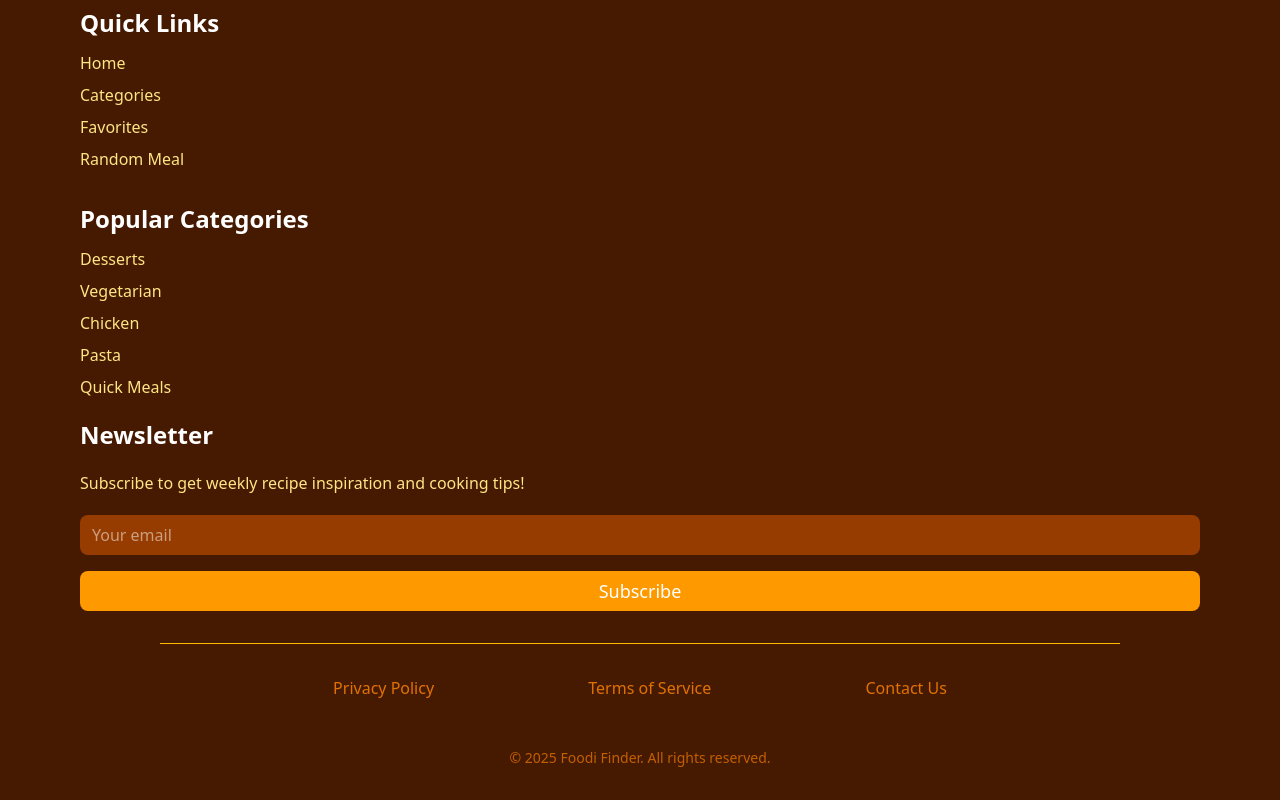
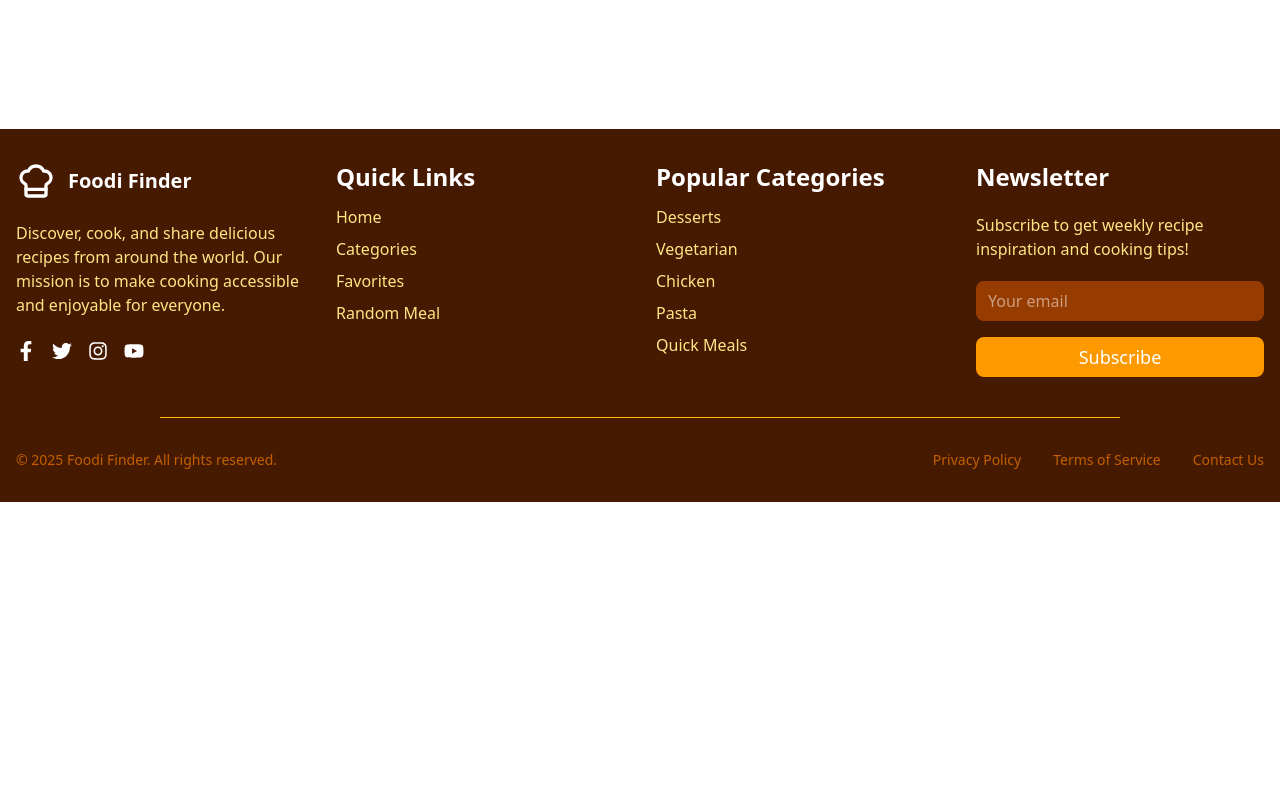
Before and after one commit to Kirubel-Te/Online-cuisine, a React (Vite) app: page / in a window 1280 px wide. Shown: the part 298-1098 px from the top of the page. After the commit the page ends 800 px from the top, so only its background shows below. Built offline with nearby package versions, Linux system fonts and the light colour scheme.

Commit message:
footer desktop design added

```diff
--- a/src/components/Footer.jsx
+++ b/src/components/Footer.jsx
@@ -5,15 +5,15 @@ import { FaFacebookF, FaTwitter, FaInstagram, FaYoutube } from 'react-icons/fa'
 const Footer = () => {
   return (
     <footer className="bg-amber-950 text-white py-8 mt-auto">
-      <div className="max-w-6xl mx-auto px-4">
-        <div className="flex flex-col gap-8">
+      <div className=" mx-auto px-4 md:grid md:grid-cols-4 md:gap-8 md:w-full">
+
           <div>
             <div className="flex items-center gap-3">
               <ChefHat className="w-10 h-10" />
               <h2 className="text-xl font-semibold">Foodi Finder</h2>
             </div>
 
-            <div className="mt-5 mb-5 text-amber-200">
+            <div className="mt-5  text-amber-200">
               <p>Discover, cook, and share delicious recipes from around the world. Our mission is to make cooking accessible and enjoyable for everyone.</p>
             </div>
 
@@ -43,7 +43,7 @@ const Footer = () => {
             </div>
           </div>
 
-          <div className="quick-access">
+          <div className="quick-access mt-8 md:mt-0">
             <h2 className="text-white text-xl md:text-2xl font-bold mb-3">Quick Links</h2>
             <ul className="space-y-2 ">
               <li>
@@ -61,7 +61,7 @@ const Footer = () => {
             </ul>
           </div>
 
-          <div className="popular-categories">
+          <div className="popular-categories mt-8 md:mt-0">
             <h2 className="text-white text-xl md:text-2xl font-bold mb-3">Popular Categories</h2>
             <ul className="space-y-2">
               <li>
@@ -81,30 +81,30 @@ const Footer = () => {
               </li>
             </ul>
           </div>
-        </div>
 
 
-        <div className='mt-5'>
+
+        <div className='mt-8 md:mt-0'>
             <h2 className="text-white text-xl md:text-2xl font-bold mb-3">Newsletter</h2>
             <p className='mt-5 mb-5 text-amber-200'>Subscribe to get weekly recipe inspiration and cooking tips!</p>
             <div>
                 <form>
                     <input placeholder='Your email' className='bg-amber-800 w-full h-10 rounded-lg pl-3 mb-4'/>
-                    <button className='bg-amber-500  w-full h-10 rounded-lg text-lg '>Subscribe</button>
+                    <button className='bg-amber-500  w-full h-10 rounded-lg cursor-pointer text-lg '>Subscribe</button>
                 </form>
             </div>
         </div>
       </div>
-      <div className="mt-8">
-        <hr className='text-amber-400 w-3/4 mx-auto mb-8'/>
-        <div className='text-center w-3/5 mx-auto'>
-            <ul className='flex justify-around text-amber-600'>
-                <li><a>Privacy Policy</a></li>
-                <li><a>Terms of Service</a></li>
-                <li><a>Contact Us</a></li>
+      <hr className='text-amber-400 w-3/4 mx-auto mb-8 mt-8'/>
+      <div className=" md:grid md:grid-cols-2 md:justify-between px-4">
+          <p className="text-sm text-amber-600 opacity-80 text-center md:mt-0 md:text-left mt-12">© {new Date().getFullYear()} Foodi Finder. All rights reserved.</p>
+          <div className='policies text-sm  cursor-pointer text-center w-3/5 mx-auto md:mx-0 md:w-auto md:justify-self-end'>
+            <ul className='flex md:gap-8 justify-around  text-amber-600'>
+                <li className='opacity-80 hover:opacity-120'><a>Privacy Policy</a></li>
+                <li className='opacity-80 hover:opacity-120'><a>Terms of Service</a></li>
+                <li className='opacity-80 hover:opacity-120'><a>Contact Us</a></li>
             </ul>
           </div>
-          <p className="text-sm text-amber-600 opacity-80 text-center mt-12">© {new Date().getFullYear()} Foodi Finder. All rights reserved.</p>
 
         </div>
     </footer>
```
